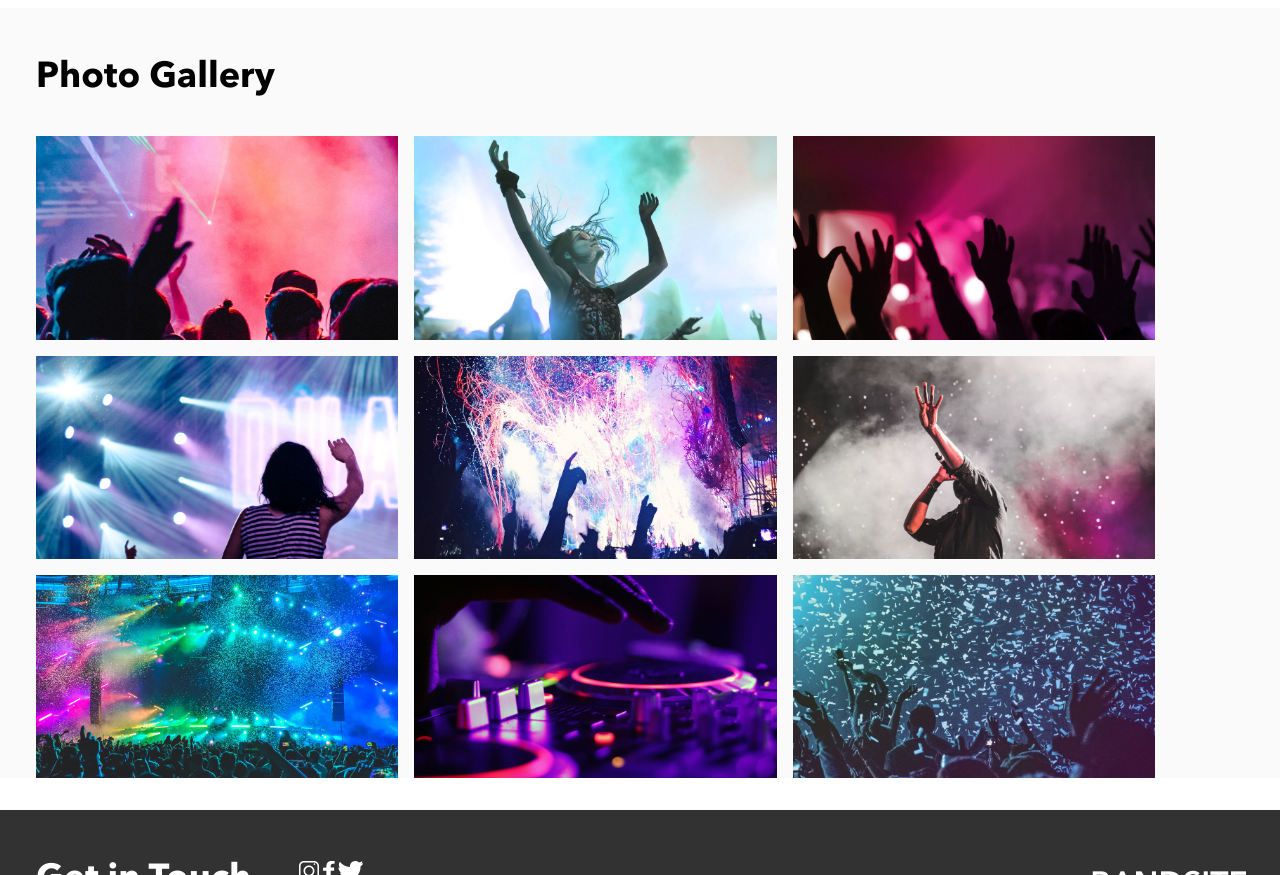
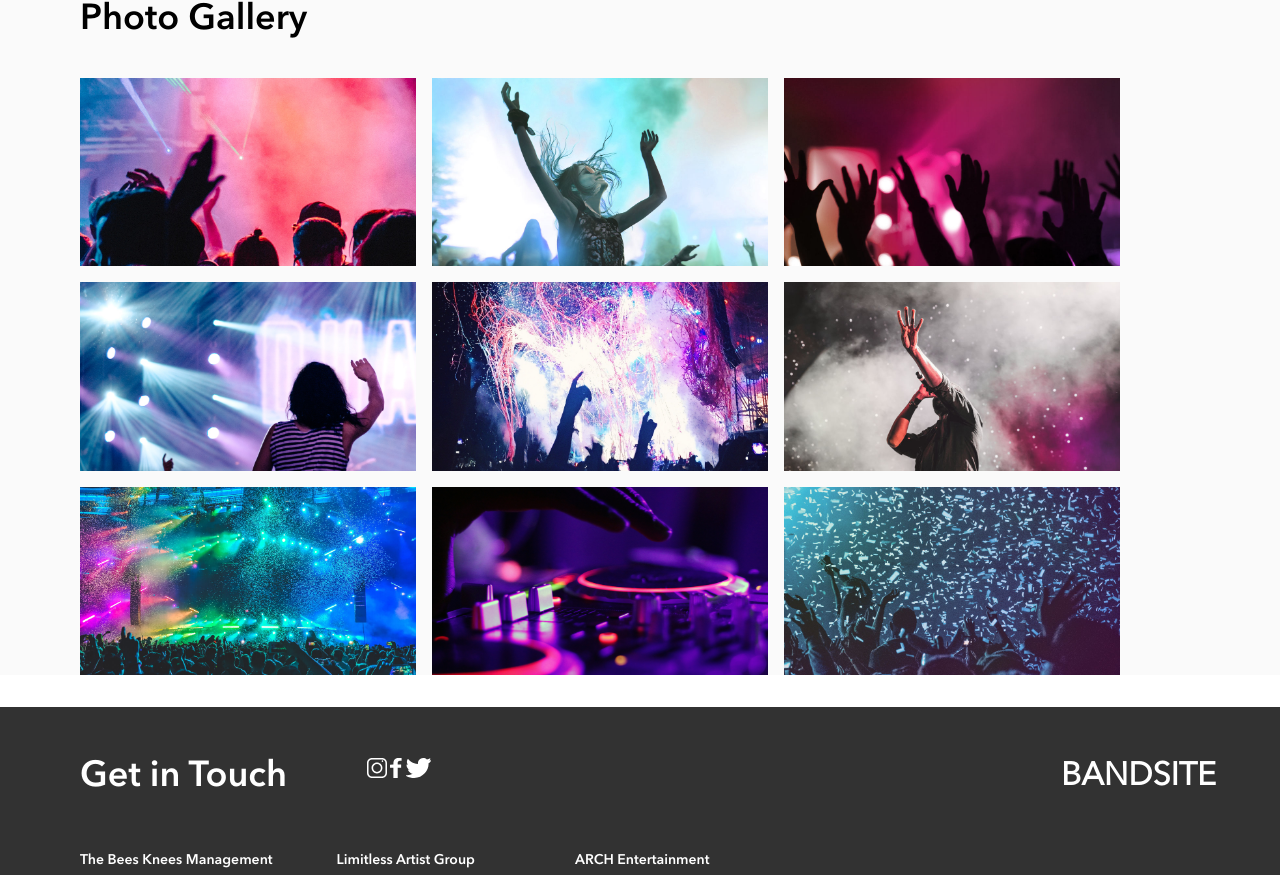
Before and after one commit to hazalsaygili/hazal-saygili-bandsite, a plain HTML site: page index.html in a window 1280 px wide. Shown: the part 1925-2800 px from the top of the page. Drawn offline with Linux system fonts and the light colour scheme.

Commit message:
update flex and gaps

```diff
--- a/styles/bio.scss
+++ b/styles/bio.scss
@@ -8,7 +8,8 @@ html {
     margin: 0;
     font-size: 16px;
     font-family: 'AvenirRegular';
-    max-width: 1280px;
+    width:100vw;
+//    max-width: 1280px;
 }
 *,
 *:before,
@@ -53,7 +54,7 @@ h1{
 }
 
 h2{
-    font-family: "AvenirBold";
+    font-family: "AvenirDemi";
     font-size: 1.5rem;
     line-height: 2rem;
     @include tablet{
@@ -79,7 +80,7 @@ h3{
         padding: 0 2.25rem;
     }
     @include desktop{
-        padding: 0 auto;
+        padding: 0 5rem;
     }
 
 }
@@ -240,16 +241,18 @@ h3{
         @include tablet{
         display:flex;
         flex-direction: row;
-        gap:3rem;
+        gap:5rem;
         align-items: center;
+        justify-content:flex-start;
         }
     }
 
     &__brandname{
         @include tablet{
+            font-family:"AvenirRegular";
             position:absolute;
-            top:2rem;
-            right:2rem;
+            top:1.6rem;
+            right:4rem;
         }
     }
 }
@@ -257,20 +260,10 @@ h3{
 .contact{
     display:flex;
     flex-direction: column;
-    gap:1rem;
     @include tablet{
         flex-direction: row;
+        gap:4rem;
     }
-    &__socialmedia{
-        display:flex;
-
-        &__icons{
-            display:flex;
-            justify-content: space-evenly;
-            gap:1rem;
-        }
 
 
-
-    }
 }
```
Also changed, not shown: styles/bio.css.
